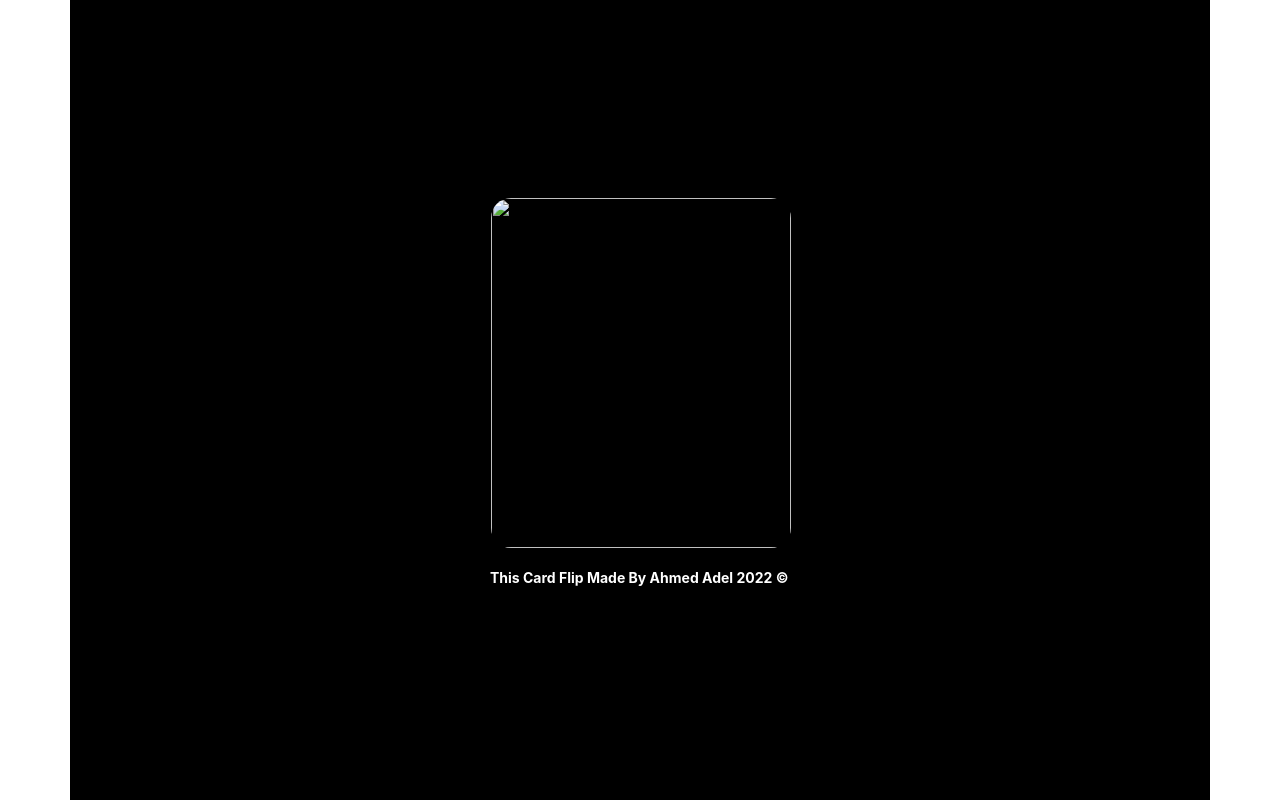
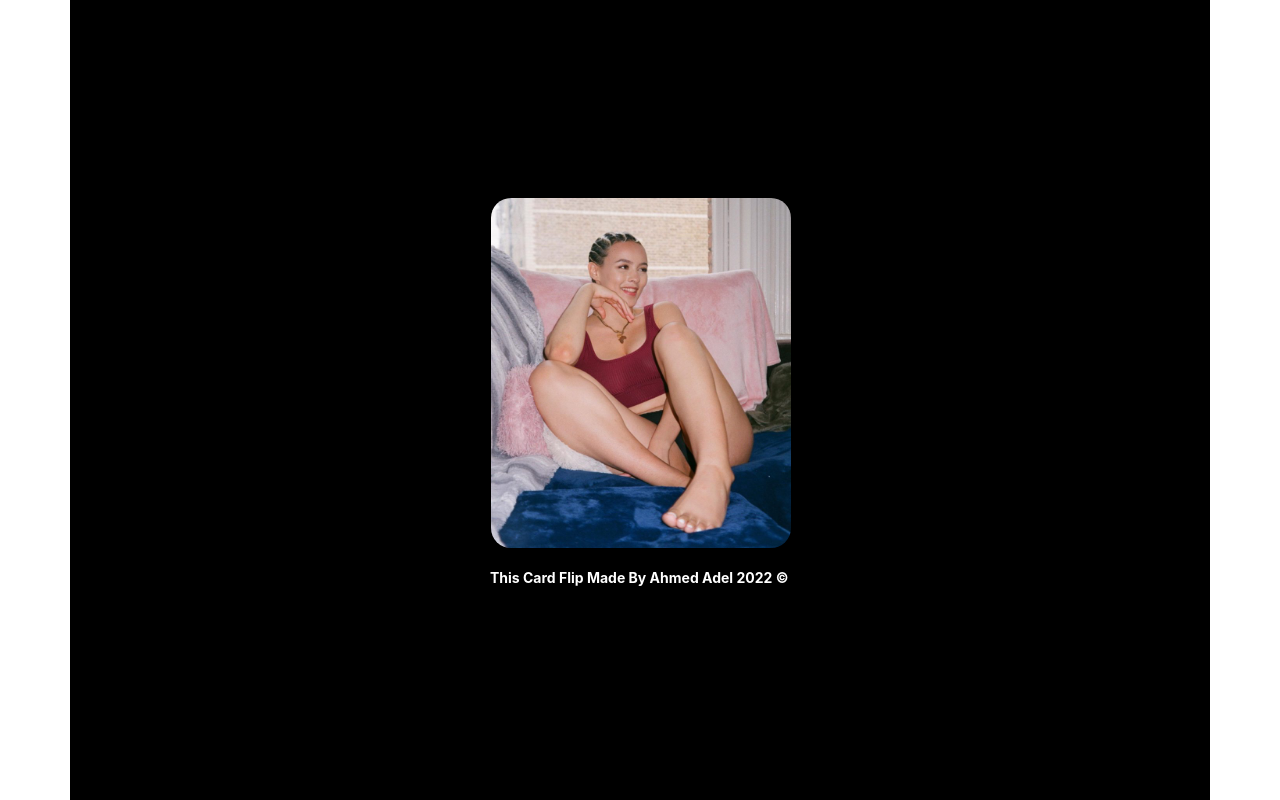
Before and after one commit to Ahmedadelkhalil/A-5000, a plain HTML site: page index.html in a window 1280 px wide. Drawn offline with Linux system fonts and the light colour scheme; the site is published under a folder, as on GitHub Pages, so addresses that start at the root find nothing.

Commit message:
last one inshallah

```diff
--- a/index.html
+++ b/index.html
@@ -18,10 +18,10 @@
 <div class="container">
     <div class="card">
         <div class="face">
-            <img src="/images/1.jpeg" alt="">
+            <img src="images/1.jpeg" alt="">
         </div>
         <div class="down">
-            <img src="/images/2.jpeg" alt="">
+            <img src="images/2.jpeg" alt="">
         </div>
     </div>
     <div style="width: 300px; margin-top: 20px; font-size: 14px; font-weight: bold; color: white; text-transform: capitalize;">
```
